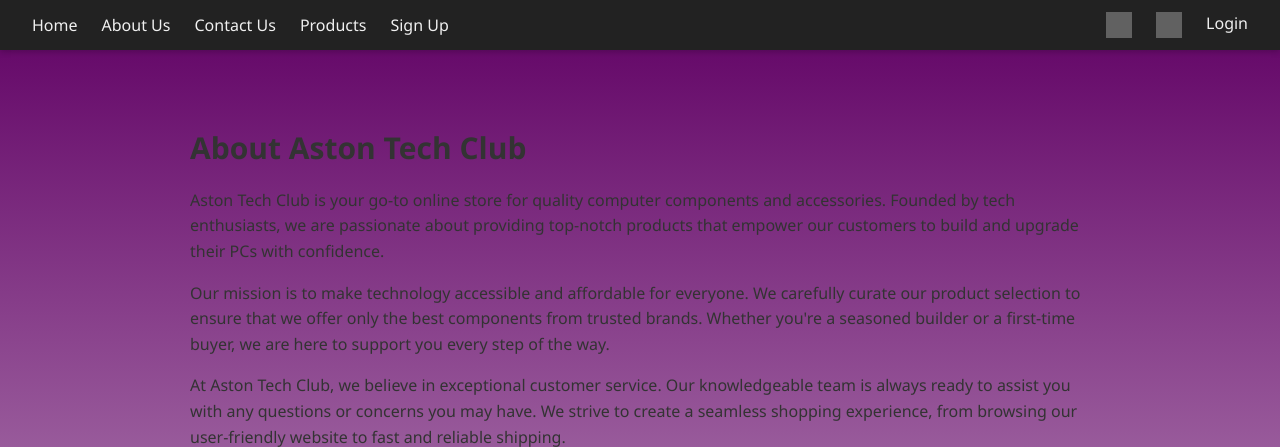
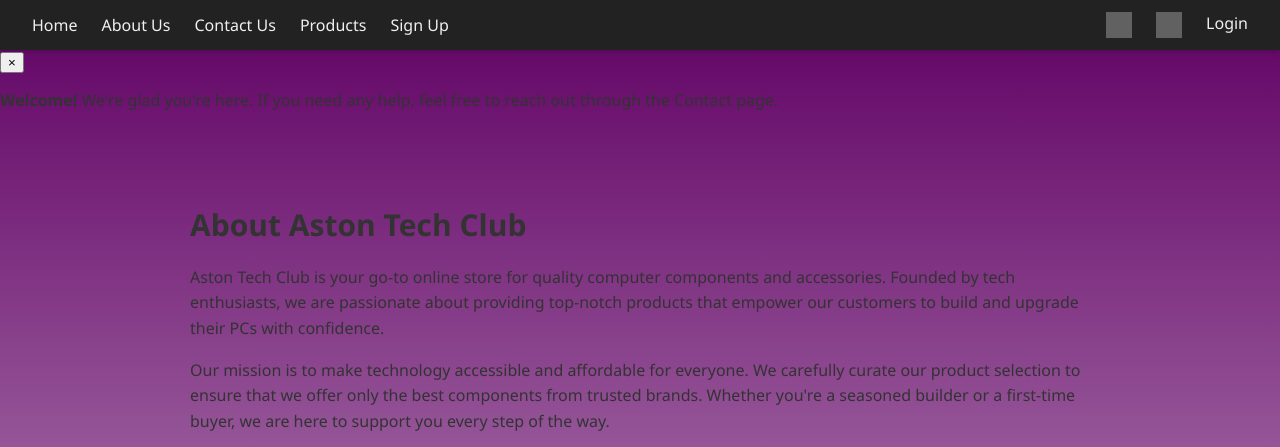
Before and after one commit to Zaid748-collab/Team-31, a Django app: page /about/ in a window 1280 px wide. Shown: the top 447 px of the page. Run offline with Django 5.2, Linux system fonts and the light colour scheme; parts of the project's set-up code (start-up, migrations or seed data) failed here and were passed over; grey boxes are pictures that could not be loaded.

Commit message:
basic structure of the pop up

```diff
--- a/Team31Project/templates/base.html
+++ b/Team31Project/templates/base.html
@@ -53,6 +53,23 @@
       </ul>
     </nav>
   </header>
+
+  <header>
+
+<div id="popup">
+
+
+    <button id="closePopup">×</button>
+
+    <p>
+        <strong>Welcome!</strong> We're glad you're here.
+        If you need any help, feel free to reach out through the Contact page.
+    </p>
+
+</div>
+
+</header>
+
 
   <main class="main-content">
     {% block content %}
```
